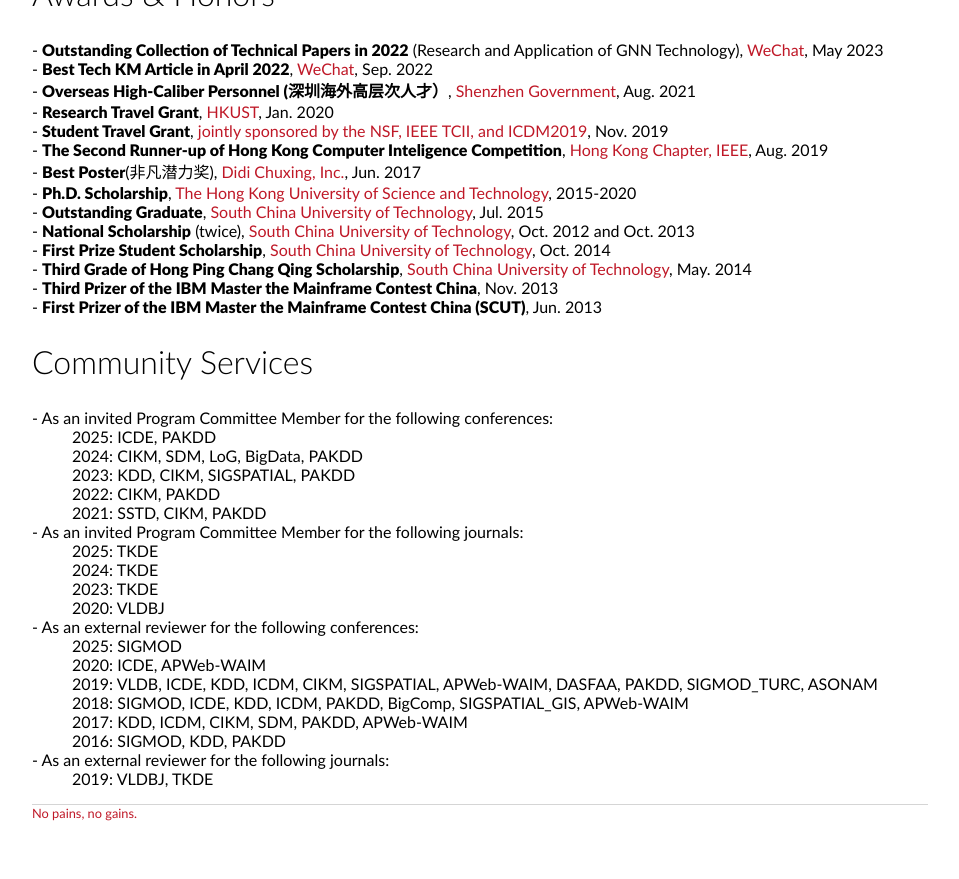
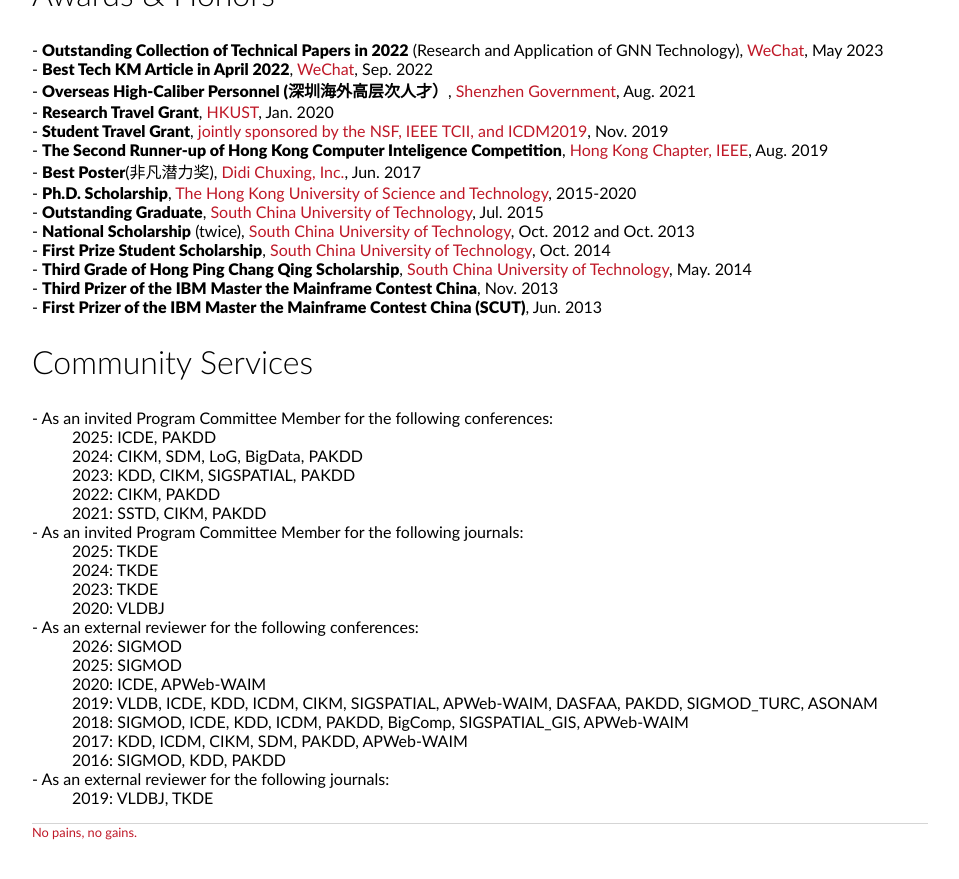
Before and after one commit to 2danlin/2danlin.github.io, a Jekyll site: the page built from index.html, in a window 1280 px wide and 900 px high, scrolled down 1037 px. Shown: the top 879 px of the window, without its empty margins (160-1119 px from the left). Built offline with Jekyll 4.4.1, drawn with Linux system fonts in a browser that asks for light colours.

Commit message:
Update index.html

```diff
--- a/index.html
+++ b/index.html
@@ -79,6 +79,7 @@
 		<dd>2020: VLDBJ</dd>
 
 		<dt>- As an external reviewer for the following conferences:</dt>
+		<dd>2026: SIGMOD</dd>
 		<dd>2025: SIGMOD</dd>
 		<dd>2020: ICDE, APWeb-WAIM</dd>
 		<dd>2019: VLDB, ICDE, KDD, ICDM, CIKM, SIGSPATIAL, APWeb-WAIM, DASFAA, PAKDD, SIGMOD_TURC, ASONAM</dd>
```
